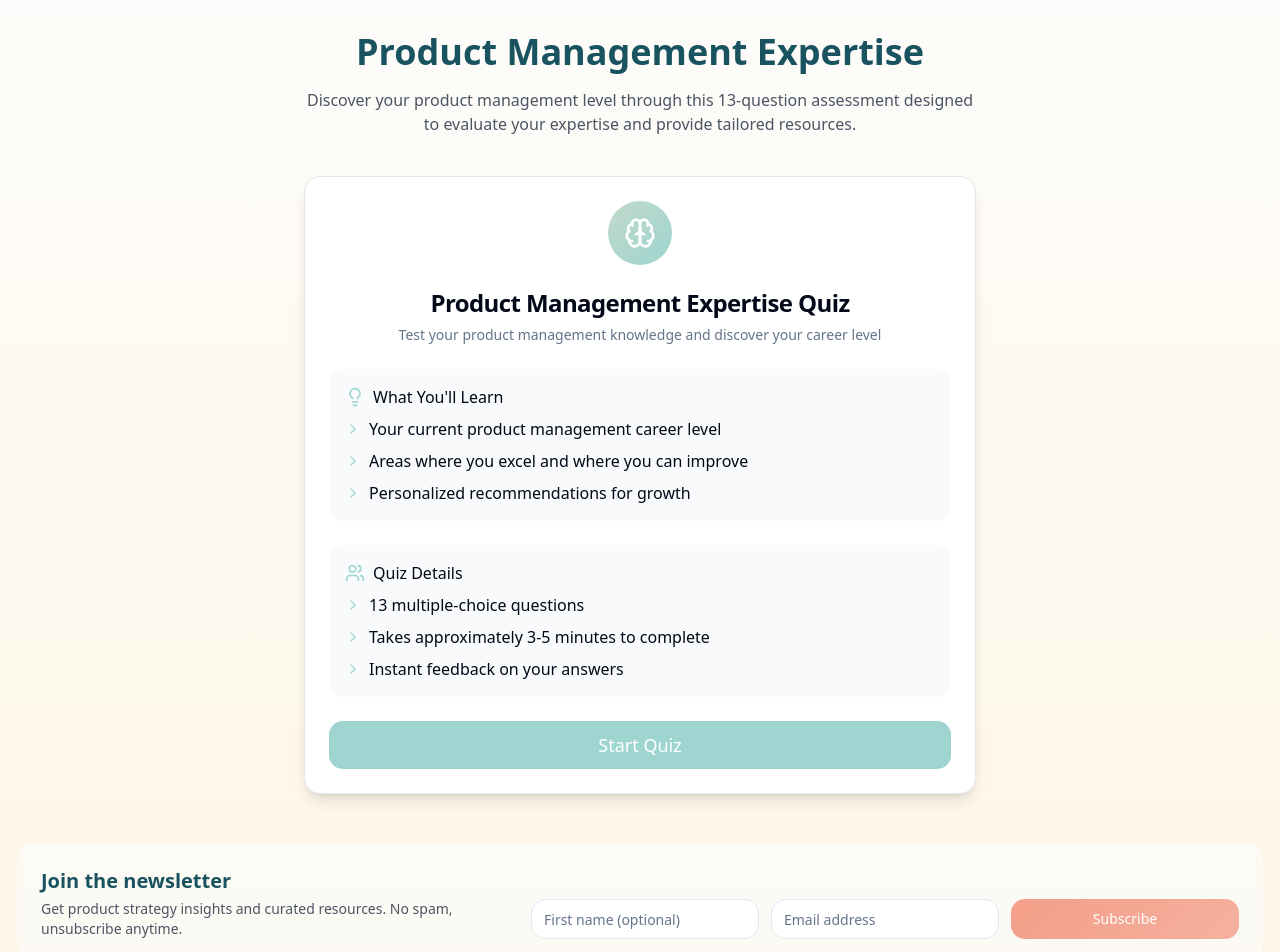
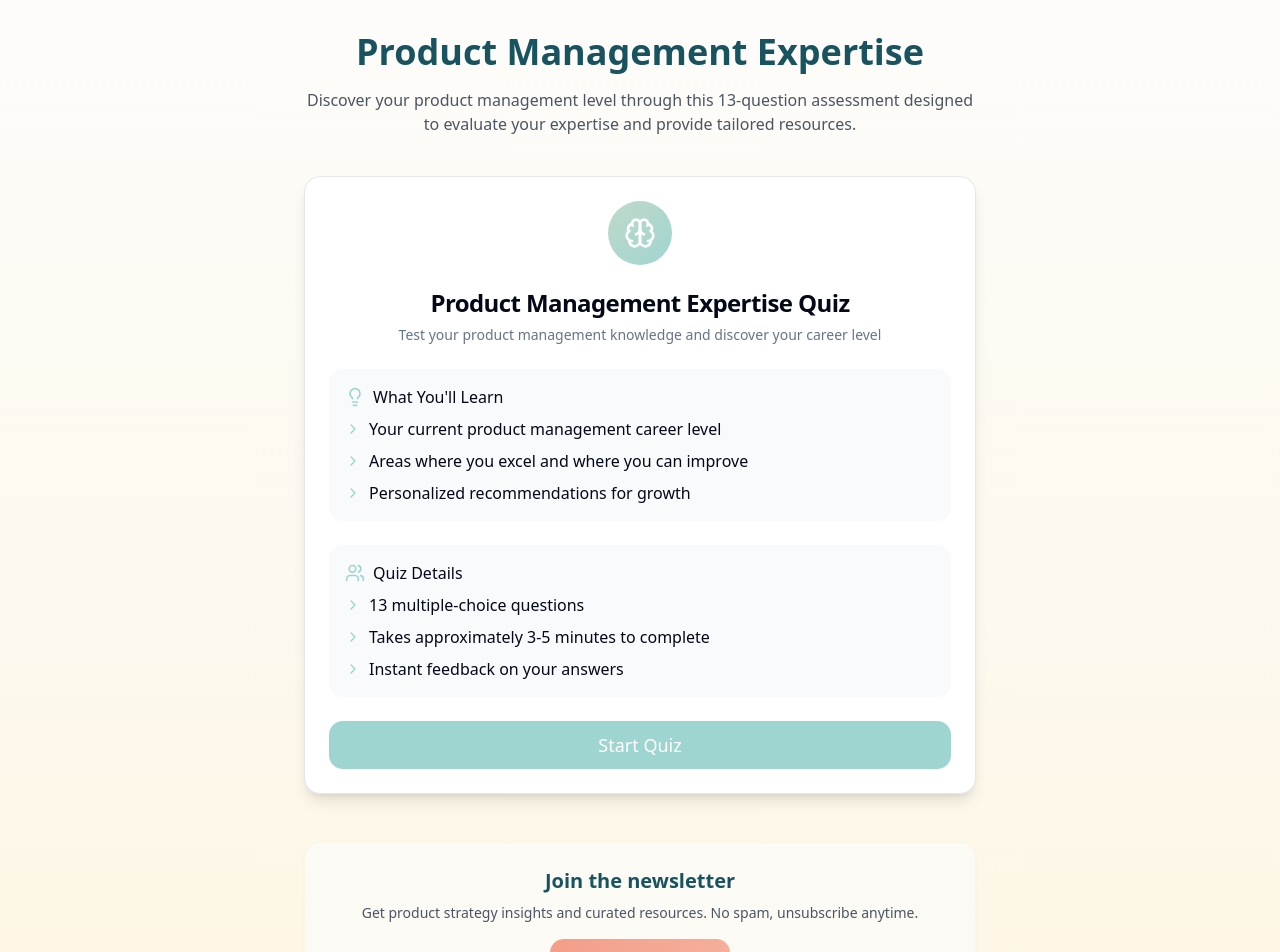
Before and after one commit to elenacalvillo/product-expertise, a React (Vite) app: page / in a window 1280 px wide. Shown: the top 952 px of the page. Built offline with nearby package versions, Linux system fonts and the light colour scheme.

Commit message:
Refactor newsletter banner
Update newsletter banner to redirect to Substack and adjust width. Remove the email subscription form and implement a "Subscribe on Substack" button linking to the provided URL. The banner will be centered and constrained to a `max-w-2xl` width.

```diff
--- a/src/components/NewsletterBanner.tsx
+++ b/src/components/NewsletterBanner.tsx
@@ -1,96 +1,29 @@
-import React, { useState } from "react";
+import React from "react";
 import { Card } from "@/components/ui/card";
-import { Input } from "@/components/ui/input";
 import { Button } from "@/components/ui/button";
-import { toast } from "sonner";
-import forwardSubmission from "@/utils/forward";
 
 const NewsletterBanner: React.FC = () => {
-  const [name, setName] = useState("");
-  const [email, setEmail] = useState("");
-  const [isSubmitting, setIsSubmitting] = useState(false);
-  const [isSubmitted, setIsSubmitted] = useState(false);
-
-  const handleSubmit = async (e: React.FormEvent) => {
-    e.preventDefault();
-
-    if (!email || !/^[^\s@]+@[^\s@]+\.[^\s@]+$/.test(email)) {
-      toast.error("Please enter a valid email address.");
-      return;
-    }
-
-    setIsSubmitting(true);
-    try {
-      await forwardSubmission({
-        name: name || "",
-        email,
-        careerResult: {
-          offer: "Newsletter Signup",
-          title: "Newsletter",
-          level: "N/A",
-        },
-        timestamp: new Date().toISOString(),
-        source: `${window.location.href} | newsletter-banner`,
-      });
-
-      setIsSubmitted(true);
-      toast.success("Thanks! Check your inbox for a confirmation.");
-    } catch (err) {
-      console.error(err);
-      toast.error("Something went wrong. Please try again.");
-    } finally {
-      setIsSubmitting(false);
-    }
-  };
-
   return (
     <section aria-labelledby="newsletter-title" className="mt-12">
-      <Card className="p-6 bg-quiz-mint-100/70 border-quiz-mint-300">
-        {isSubmitted ? (
+      <div className="w-full max-w-2xl mx-auto">
+        <Card className="p-6 bg-quiz-mint-100/70 border-quiz-mint-300">
           <div className="text-center">
             <h2 id="newsletter-title" className="text-xl font-semibold text-quiz-teal-dark">
-              You're on the list!
+              Join the newsletter
             </h2>
             <p className="text-sm text-gray-600 mt-2">
-              You'll receive product strategy insights and resources straight to your inbox.
+              Get product strategy insights and curated resources. No spam, unsubscribe anytime.
             </p>
+            <div className="mt-4">
+              <Button asChild className="bg-gradient-coral text-white">
+                <a href="https://www.productreleasenotes.com/subscribe" aria-label="Subscribe on Substack">
+                  Subscribe on Substack
+                </a>
+              </Button>
+            </div>
           </div>
-        ) : (
-          <div className="flex flex-col gap-4 md:flex-row md:items-end md:gap-6">
-            <div className="md:flex-1">
-              <h2 id="newsletter-title" className="text-xl font-semibold text-quiz-teal-dark">
-                Join the newsletter
-              </h2>
-              <p className="text-sm text-gray-600 mt-1">
-                Get product strategy insights and curated resources. No spam, unsubscribe anytime.
-              </p>
-            </div>
-
-            <form onSubmit={handleSubmit} className="w-full md:w-auto grid grid-cols-1 md:grid-cols-3 gap-3">
-              <Input
-                type="text"
-                placeholder="First name (optional)"
-                value={name}
-                onChange={(e) => setName(e.target.value)}
-                aria-label="First name"
-                className="bg-white"
-              />
-              <Input
-                type="email"
-                placeholder="Email address"
-                value={email}
-                onChange={(e) => setEmail(e.target.value)}
-                aria-label="Email address"
-                required
-                className="bg-white"
-              />
-              <Button type="submit" disabled={isSubmitting} className="bg-gradient-coral text-white">
-                {isSubmitting ? "Subscribing..." : "Subscribe"}
-              </Button>
-            </form>
-          </div>
-        )}
-      </Card>
+        </Card>
+      </div>
     </section>
   );
 };
```
